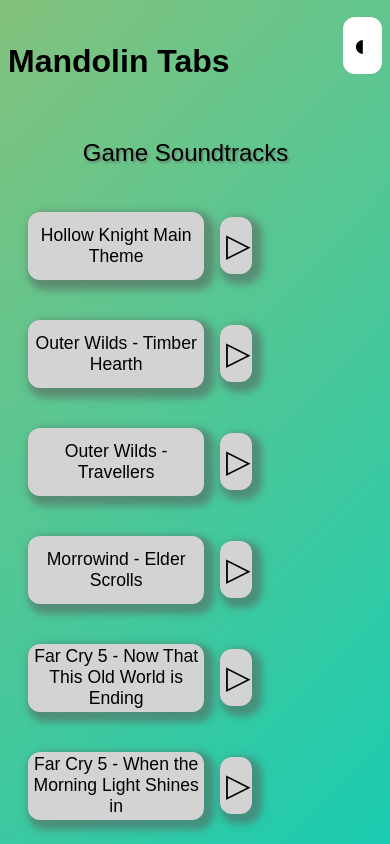
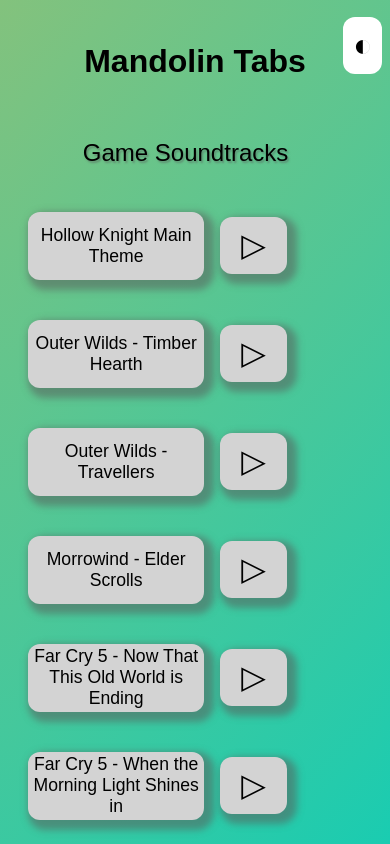
Before and after one commit to LksKrjck/tojepoeziatoto, a plain HTML site: page tabs.html in a window 390 px wide. Shown: the top 844 px of the page. Drawn offline with Linux system fonts and the light colour scheme.

Commit message:
Tabs
Added tabs and music previews

```diff
--- a/script.js
+++ b/script.js
@@ -24,18 +24,20 @@
 // zobrazenie náhodnej básničky na novej stránke
 
 let randomPoem = Math.floor(Math.random() * basne.length);
+if (basne.length > 0) {
+basne[randomPoem].classList.remove("schovate");
+}
 
-basne[randomPoem].classList.remove("schovate");
-})
 
 // zobrazenie menu
 
 const menuButton = document.querySelector("#menu");
 const navBar = document.querySelector("nav");
 
+if (menuButton) {
 menuButton.addEventListener("click", () => {
     navBar.classList.toggle("active");
-})
+})}
 
 // nočný režím
 
@@ -70,4 +72,4 @@
 
           currentAudio = new Audio (preview);
           currentAudio.play();
-})})
+})})})
--- a/styles.css
+++ b/styles.css
@@ -139,7 +139,7 @@
     display: inline-block;
     background: lightgrey;
     border: none;
-    width: 5vw;
+    width: 55px;
     height: 55px;
     margin: 25px;
     border-radius: 12px;
@@ -200,6 +200,19 @@
     left: 0;
 }
 
+.bez-navigacie {
+    display: grid;
+    justify-content: center;
+    align-items: space-around;
+    width: 100%;
+    margin: auto;
+}
+
+.bez-navigacie h1 {
+    text-align: center;
+}
+
+
 .hlavna-sekcia {
     margin-top: 80px;
     margin-left: 5px;
--- a/tabs.html
+++ b/tabs.html
@@ -8,9 +8,9 @@
     </head>
 <body>
 <div class="bez-navigacie">
-    <button id="night">&#9680</button>
-<h1>Mandolin Tabs</h1>
-    <div class="tab">
+   <div> <button id="night">&#9680</button>
+<div><h1>Mandolin Tabs</h1></div></div>
+    <div><div class="tab">
         <p>Game Soundtracks</p>
         <a class="download-button" href="taby/hollow-knight.pdf" download="Hollow Knight Main Theme.pdf">Hollow Knight Main Theme</a>
         <button class="playback" data-audio="mp3/hollow-knight.mp3">&#9655</button>
@@ -156,6 +156,12 @@
         <button class="playback" data-audio="mp3/my-immortal.mp3">&#9655</button>
     </div>
 
+        <div class="tab">
+        <p>Faun</p>
+        <a class="download-button" href="taby/ynis-avalach.pdf" download="Faun - Ynis Avalach.pdf">Ynis Avalach</a>
+        <button class="playback" data-audio="mp3/ynis-avalach.mp3">&#9655</button>
+    </div>
+
     <div class="tab">
         <p>Feuerschwanz</p>
         <a class="download-button" href="taby/bastard-von-asgard.pdf" download="Feuerschwanz - Bastard von Asgard.pdf">Bastard von Asgard</a>
@@ -236,6 +242,8 @@
 
     <div class="tab">
         <p>Linkin Park</p>
+        <a class="download-button" href="taby/burn-it-down.pdf" download="Linkin Park - Burn It Down.pdf">Burn It Down</a>
+        <button class="playback" data-audio="mp3/burn-it-down.mp3">&#9655</button>
         <a class="download-button" href="taby/the-emptiness-machine.pdf" download="Linkin Park - The Emptiness Machine.pdf">The Emptiness Machine</a>
         <button class="playback" data-audio="mp3/the-emptiness-machine.mp3">&#9655</button>
     </div>
@@ -382,7 +390,7 @@
         <p>Within Temptation</p>
         <a class="download-button" href="taby/faster.pdf" download="Within Temptation - Faster.pdf">Faster</a>
         <button class="playback" data-audio="mp3/faster.mp3">&#9655</button>
-    </div>
+    </div></div>
 </div>
 <script src="script.js"></script>
 </body>
```
